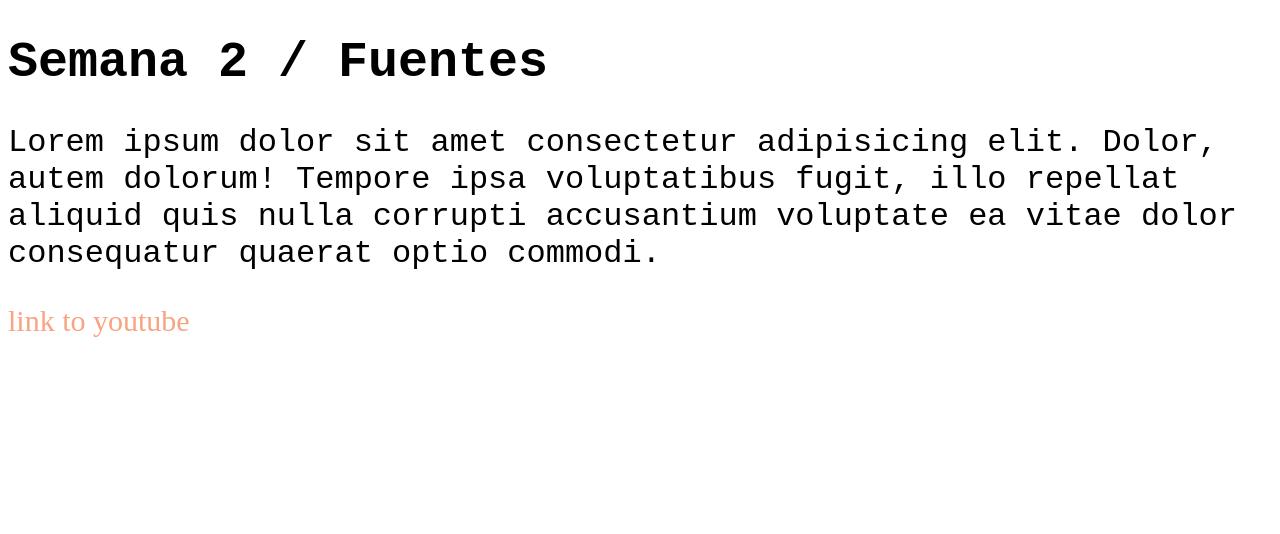
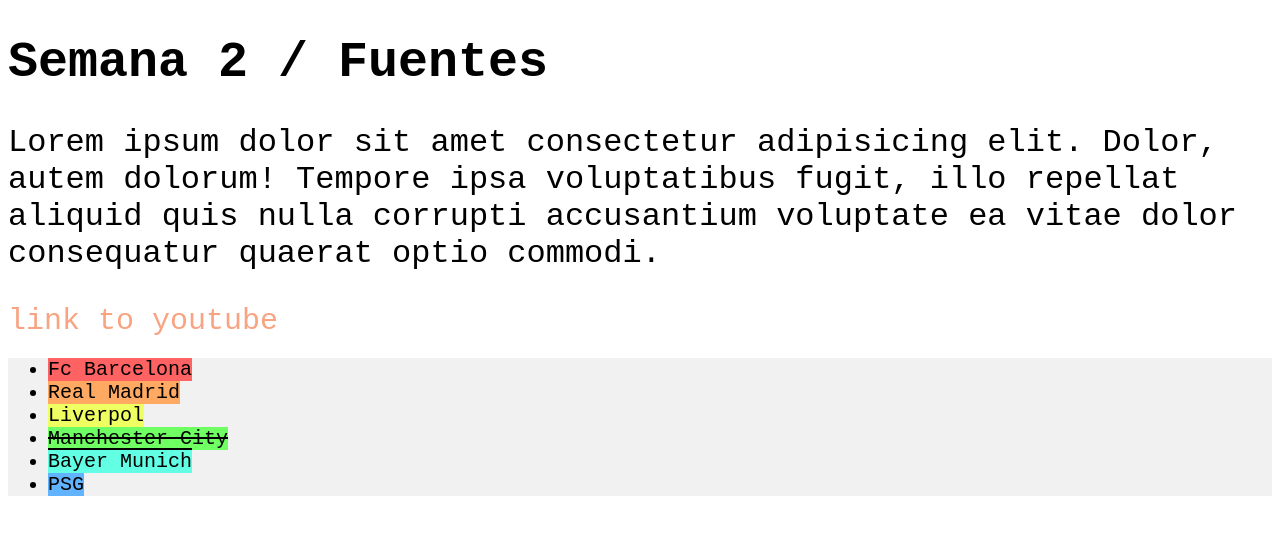
Before and after one commit to danielMosvich/codigo-16-daniray, a plain HTML site: page semana2/fuentes.html in a window 1280 px wide. Drawn offline with Linux system fonts and the light colour scheme.

Commit message:
second push

```diff
--- a/semana2/css/index.css
+++ b/semana2/css/index.css
@@ -14,3 +14,35 @@
     text-decoration: none;
     color: #f8a381;
 }
+body{
+    font-family: monospace ;
+    font-size: 20px;
+}
+
+ul{
+    background-color:rgba(172, 172, 172, 0.164);
+}
+.span-1{
+    text-decoration: dashed;
+    background: rgb(255, 98, 98);
+}
+.span-2{
+    text-decoration: dotted;
+    background: rgb(255, 169, 98);
+}
+.span-3{
+    text-decoration: double;
+    background: rgb(239, 255, 98);
+}
+.span-4{
+    text-decoration: line-through;
+    background: rgb(111, 255, 98);
+}
+.span-5{
+    text-decoration: overline;
+    background: rgb(98, 255, 229);
+}
+.span-6{
+    text-decoration: wavy;
+    background: rgb(98, 179, 255);
+}
--- a/semana2/fuentes.html
+++ b/semana2/fuentes.html
@@ -13,5 +13,13 @@
         <p class="parrafo">Lorem ipsum dolor sit amet consectetur adipisicing elit. Dolor, autem dolorum! Tempore ipsa voluptatibus fugit, illo repellat aliquid quis nulla corrupti accusantium voluptate ea vitae dolor consequatur quaerat optio commodi.</p>
         <a href="https://youtube.com" class="link-to">link to youtube</a>
     </div>
+    <ul>
+        <li><span class="span-1"> Fc Barcelona</span></li>
+        <li><span class="span-2">Real Madrid</span></li>
+        <li><span class="span-3">Liverpol</span></li>
+        <li><span class="span-4">Manchester City</span></li>
+        <li><span class="span-5">Bayer Munich</span></li>
+        <li><span class="span-6">PSG</span></li>
+    </ul>
 </body>
 </html>
```
